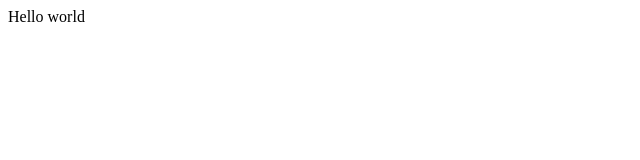
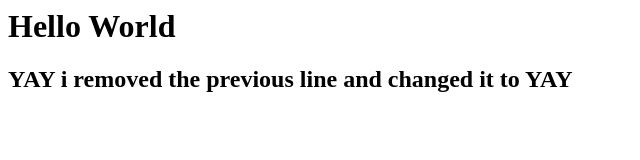
Before and after one commit to aangieet/Portfolio_Angela, a plain HTML site: page index.html in a window 1280 px wide. Shown: the whole page, without its empty margins (0-640 px from the left). Drawn offline with Linux system fonts and the light colour scheme.

Commit message:
removed yay

```diff
--- a/index.html
+++ b/index.html
@@ -1 +1,3 @@
-Hello world
+<h1>Hello World</h1>
+
+<h2>YAY i removed the previous line and changed it to YAY</h2>
```
